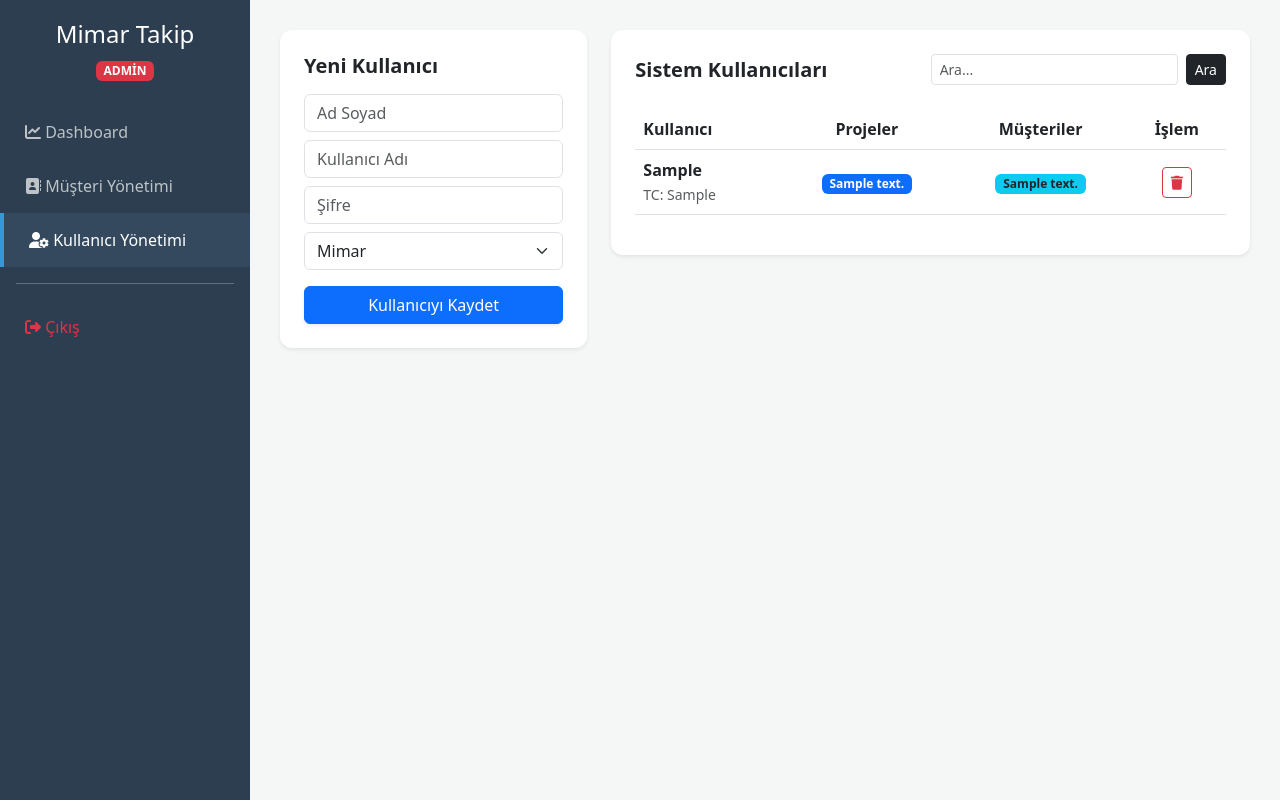
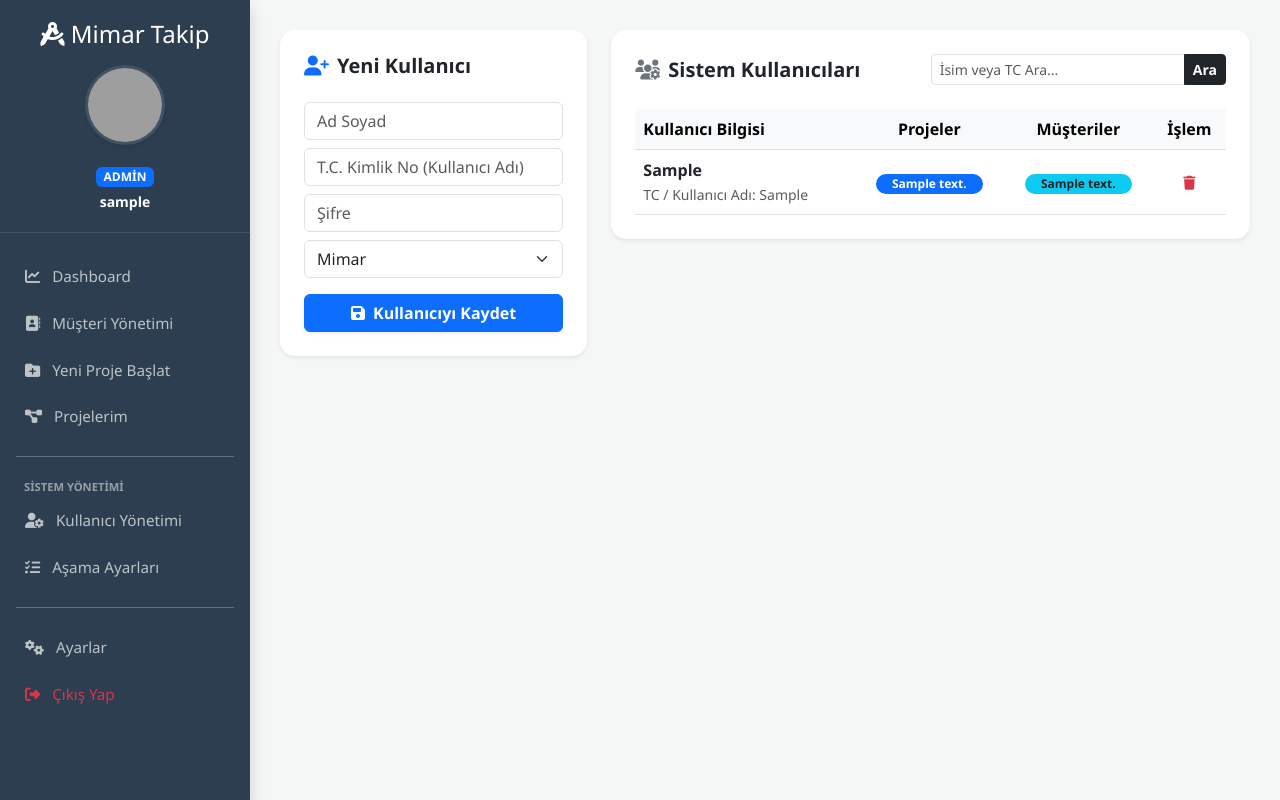
Before and after one commit to Abdullah-Cakmak07/mimar-takip-sistemi, a Flask app: template templates/kullanicilar.html in a window 1280 px wide. Run offline with Flask 3, Linux system fonts and the light colour scheme; the visitor is signed in with stand-in values (Sample User, id 1); the template is opened without the code that fills it: most values are stand-ins (such as "Sample title", 1, 10 or a date in 2020); grey boxes are pictures that could not be loaded.

Commit message:
Update kullanicilar.html

```diff
--- a/templates/kullanicilar.html
+++ b/templates/kullanicilar.html
@@ -1,79 +1,86 @@
-<!DOCTYPE html>
-<html lang="tr">
-<head>
-    <meta charset="UTF-8">
-    <title>Kullanıcı Yönetimi - Mimar Takip</title>
-    <link href="https://cdn.jsdelivr.net/npm/bootstrap@5.3.0/dist/css/bootstrap.min.css" rel="stylesheet">
-    <link rel="stylesheet" href="https://cdnjs.cloudflare.com/ajax/libs/font-awesome/6.4.0/css/all.min.css">
-    <style>
-        :root { --sidebar-width: 250px; --bg-dark: #2c3e50; --accent-color: #3498db; }
-        body { background-color: #f4f7f6; }
-        .sidebar { width: var(--sidebar-width); height: 100vh; background-color: var(--bg-dark); position: fixed; left: 0; top: 0; color: white; padding-top: 20px; }
-        .sidebar a { padding: 15px 25px; display: block; color: #bdc3c7; text-decoration: none; transition: 0.3s; }
-        .sidebar a:hover { background-color: #34495e; color: white; }
-        .main-content { margin-left: var(--sidebar-width); padding: 30px; }
-        .card { border: none; border-radius: 12px; box-shadow: 0 4px 6px rgba(0,0,0,0.1); }
-    </style>
-</head>
-<body>
+{# base.html merkezi şablon dosyasını dahil ediyoruz #}
+{% extends 'base.html' %}
 
-    <div class="sidebar">
-        <div class="text-center mb-4"><h4>Mimar Takip</h4><small class="badge bg-danger">ADMİN</small></div>
-        <nav>
-            <a href="/"><i class="fa-solid fa-chart-line"></i> Dashboard</a>
-            <a href="/musteriler"><i class="fa-solid fa-address-book"></i> Müşteri Yönetimi</a>
-            <a href="/kullanicilar" style="background-color: #34495e; color: white; border-left: 4px solid var(--accent-color);"><i class="fa-solid fa-user-gear"></i> Kullanıcı Yönetimi</a>
-            <hr class="mx-3">
-            <a href="/logout" class="text-danger"><i class="fa-solid fa-right-from-bracket"></i> Çıkış</a>
-        </nav>
+{# Sayfa sekme başlığını admin alanı standartlarına uygun yapıyoruz #}
+{% block title %}Kullanıcı Yönetimi - Mimar Takip{% endblock %}
+
+{# Ana içerik alanı başlangıcı #}
+{% block content %}
+<div class="container-fluid p-0">
+    <div class="row">
+
+        <div class="col-md-4">
+            <div class="card p-4 shadow-sm mb-4 border-0">
+                <h5 class="fw-bold mb-4 text-dark"><i class="fa-solid fa-user-plus text-primary me-2"></i>Yeni Kullanıcı</h5>
+                <form action="/kullanici_ekle" method="POST">
+                    <div class="mb-2">
+                        <input type="text" name="ad_soyad" class="form-control" placeholder="Ad Soyad" required>
                     </div>
-
-    <div class="main-content">
-        <div class="row">
-            <div class="col-md-4">
-                <div class="card p-4 shadow-sm mb-4">
-                    <h5 class="fw-bold mb-3">Yeni Kullanıcı</h5>
-                    <form action="/kullanici_ekle" method="POST">
-                        <input type="text" name="ad_soyad" class="form-control mb-2" placeholder="Ad Soyad" required>
-                        <input type="text" name="kullanici_adi" class="form-control mb-2" placeholder="Kullanıcı Adı" required>
-                        <input type="password" name="sifre" class="form-control mb-2" placeholder="Şifre" required>
-                        <select name="rol" class="form-select mb-3"><option value="mimar">Mimar</option> <option value="admin">Yönetici</option></select>
-                        <button class="btn btn-primary w-100 shadow-sm">Kullanıcıyı Kaydet</button>
+                    <div class="mb-2">
+                        <input type="text" name="kullanici_adi" class="form-control" placeholder="T.C. Kimlik No (Kullanıcı Adı)" required>
+                    </div>
+                    <div class="mb-2">
+                        <input type="password" name="sifre" class="form-control" placeholder="Şifre" required>
+                    </div>
+                    <div class="mb-3">
+                        <select name="rol" class="form-select">
+                            <option value="mimar">Mimar</option>
+                            <option value="admin">Yönetici (Admin)</option>
+                        </select>
+                    </div>
+                    <button class="btn btn-primary w-100 shadow-sm text-white fw-bold">
+                        <i class="fa-solid fa-save me-2"></i>Kullanıcıyı Kaydet
+                    </button>
                 </form>
             </div>
         </div>
 
         <div class="col-md-8">
-                <div class="card p-4 shadow-sm">
+            <div class="card p-4 shadow-sm border-0">
                 <div class="d-flex justify-content-between align-items-center mb-4">
-                        <h5 class="fw-bold mb-0">Sistem Kullanıcıları</h5>
-                        <!-- Arama Kutusu[cite: 7] -->
+                    <h5 class="fw-bold mb-0 text-dark"><i class="fa-solid fa-users-gear text-secondary me-2"></i>Sistem Kullanıcıları</h5>
+
                     <form action="/kullanicilar" method="GET" class="d-flex w-50">
-                            <input type="text" name="search" class="form-control form-control-sm me-2" placeholder="Ara..." value="{{ search_query }}">
-                            <button type="submit" class="btn btn-sm btn-dark">Ara</button>
+                        <div class="input-group input-group-sm">
+                            <input type="text" name="search" class="form-control" placeholder="İsim veya TC Ara..." value="{{ search_query if search_query }}">
+                            <button type="submit" class="btn btn-dark fw-bold">Ara</button>
+                        </div>
                     </form>
                 </div>
 
-                    <table class="table table-hover align-middle">
-                        <thead><tr><th>Kullanıcı</th><th class="text-center">Projeler</th><th class="text-center">Müşteriler</th><th class="text-center">İşlem</th></tr></thead>
+                <div class="table-responsive">
+                    <table class="table table-hover align-middle mb-0">
+                        <thead class="table-light">
+                            <tr>
+                                <th>Kullanıcı Bilgisi</th>
+                                <th class="text-center">Projeler</th>
+                                <th class="text-center">Müşteriler</th>
+                                <th class="text-center">İşlem</th>
+                            </tr>
+                        </thead>
                         <tbody>
+                            {# Sistemdeki kullanıcıları (mimarları) dönen ana döngü #}
                             {% for k in kullanicilar %}
                             <tr>
                                 <td>
-            <b>{{ k.ad_soyad }}</b><br>
-            <small class="text-muted">TC: {{ k.kullanici_adi }}</small>
+                                    <span class="fw-bold text-dark d-block">{{ k.ad_soyad }}</span>
+                                    <small class="text-muted">TC / Kullanıcı Adı: {{ k.kullanici_adi }}</small>
                                 </td>
                                 <td class="text-center">
-            <span class="badge bg-primary">{{ k.p_sayisi }}</span>
+                                    <span class="badge bg-primary rounded-pill px-3">{{ k.p_sayisi }}</span>
                                 </td>
                                 <td class="text-center">
-            <span class="badge bg-info text-dark">{{ k.m_sayisi }}</span>
+                                    <span class="badge bg-info text-dark rounded-pill px-3">{{ k.m_sayisi }}</span>
                                 </td>
                                 <td class="text-center">
-            <a href="/kullanici_sil/{{ k.id }}" class="btn btn-sm btn-outline-danger" onclick="return confirm('Silinsin mi?')">
+                                    <a href="/kullanici_sil/{{ k.id }}" class="btn btn-sm btn-outline-danger border-0" onclick="return confirm('Bu kullanıcıyı sistemden tamamen silmek istediğinize emin misiniz?')">
                                         <i class="fa-solid fa-trash"></i>
                                     </a>
                                 </td>
+                            </tr>
+                            {% else %}
+                            <tr>
+                                <td colspan="4" class="text-center p-4 text-muted">Sistemde kayıtlı mimar/kullanıcı bulunmuyor.</td>
                             </tr>
                             {% endfor %}
                         </tbody>
@@ -81,6 +88,7 @@
                 </div>
             </div>
         </div>
+
     </div>
-</body>
-</html>
+</div>
+{% endblock %}
```
Lines whose indentation alone changed are shown as unchanged.
